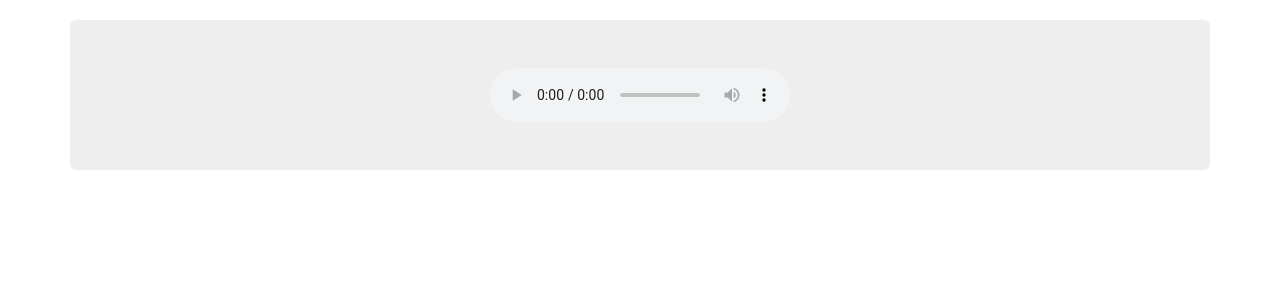
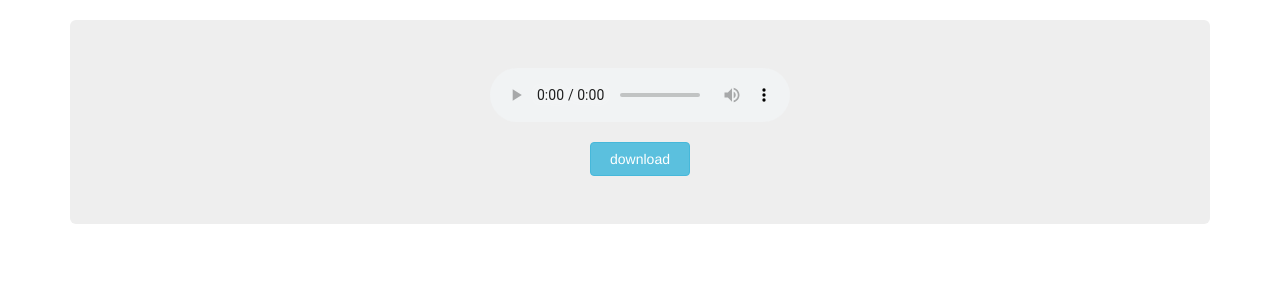
Before and after one commit to straightedge4life/erodrive, a Django app: template erodrive/web/templates/home/detail/audio.html in a window 1280 px wide. Shown: the part 52-352 px from the top of the page. Run offline with Django 3.2, Linux system fonts and the light colour scheme; the template is opened without the code that fills it: most values are stand-ins (such as "Sample title", 1, 10 or a date in 2020); some libraries are stand-ins or nearby versions.

Commit message:
Add download button in detial pages.

```diff
--- /dev/null
+++ b/erodrive/web/static/styles/detail.css
@@ -0,0 +1,8 @@
+.item-download{
+    text-align: center;
+    margin-top:20px;
+}
+
+.item-download a{
+    width: 100px;
+}
--- a/erodrive/web/templates/home/detail/audio.html
+++ b/erodrive/web/templates/home/detail/audio.html
@@ -13,6 +13,7 @@
 
     <!-- Bootstrap core CSS -->
     <link href="{% static 'styles/bootstrap.css' %}" rel="stylesheet">
+    <link href="{% static 'styles/detail.css' %}" rel="stylesheet">
 
     <!-- HTML5 shim and Respond.js for IE8 support of HTML5 elements and media queries -->
 
@@ -33,7 +34,11 @@
 
     <!-- Main component for a primary marketing message or call to action -->
     <div class="jumbotron">
-          <audio src="{{ file.downloadUrl }}" controls="controls" style="margin: 0 auto;display: block;max-width:80%;"></audio>
+        <audio src="{{ file.downloadUrl }}" controls="controls"
+               style="margin: 0 auto;display: block;max-width:80%;"></audio>
+        <div class="item-download">
+            <a href="{{ file.downloadUrl }}" download="" class="btn btn-info">download</a>
+        </div>
     </div>
 </div> <!-- /container -->
 
--- a/erodrive/web/templates/home/detail/image.html
+++ b/erodrive/web/templates/home/detail/image.html
@@ -13,6 +13,7 @@
 
     <!-- Bootstrap core CSS -->
     <link href="{% static 'styles/bootstrap.css' %}" rel="stylesheet">
+    <link href="{% static 'styles/detail.css' %}" rel="stylesheet">
 
     <!-- HTML5 shim and Respond.js for IE8 support of HTML5 elements and media queries -->
 
@@ -34,6 +35,9 @@
     <!-- Main component for a primary marketing message or call to action -->
     <div class="jumbotron">
         <img src="{{ file.downloadUrl }}" alt="" style="margin: 0 auto;display: block;max-width: 850px">
+        <div class="item-download">
+            <a href="{{ file.downloadUrl }}" download="" class="btn btn-info">download</a>
+        </div>
     </div>
 </div> <!-- /container -->
 
--- a/erodrive/web/templates/home/detail/stream.html
+++ b/erodrive/web/templates/home/detail/stream.html
@@ -13,6 +13,7 @@
 
     <!-- Bootstrap core CSS -->
     <link href="{% static 'styles/bootstrap.css' %}" rel="stylesheet">
+    <link href="{% static 'styles/detail.css' %}" rel="stylesheet">
 
     <!-- HTML5 shim and Respond.js for IE8 support of HTML5 elements and media queries -->
 
@@ -34,7 +35,12 @@
     <!-- Main component for a primary marketing message or call to action -->
     <div class="jumbotron" style="white-space: pre-line;">
         {{ text }}
+
+        <div class="item-download">
+            <a href="{{ file.downloadUrl }}" download="" class="btn btn-info">download</a>
         </div>
+    </div>
+
 </div> <!-- /container -->
 
 
```
Also changed, not shown: erodrive/web/templates/home/detail/video.html (+6 -1 lines). Lines whose indentation alone changed are shown as unchanged.
